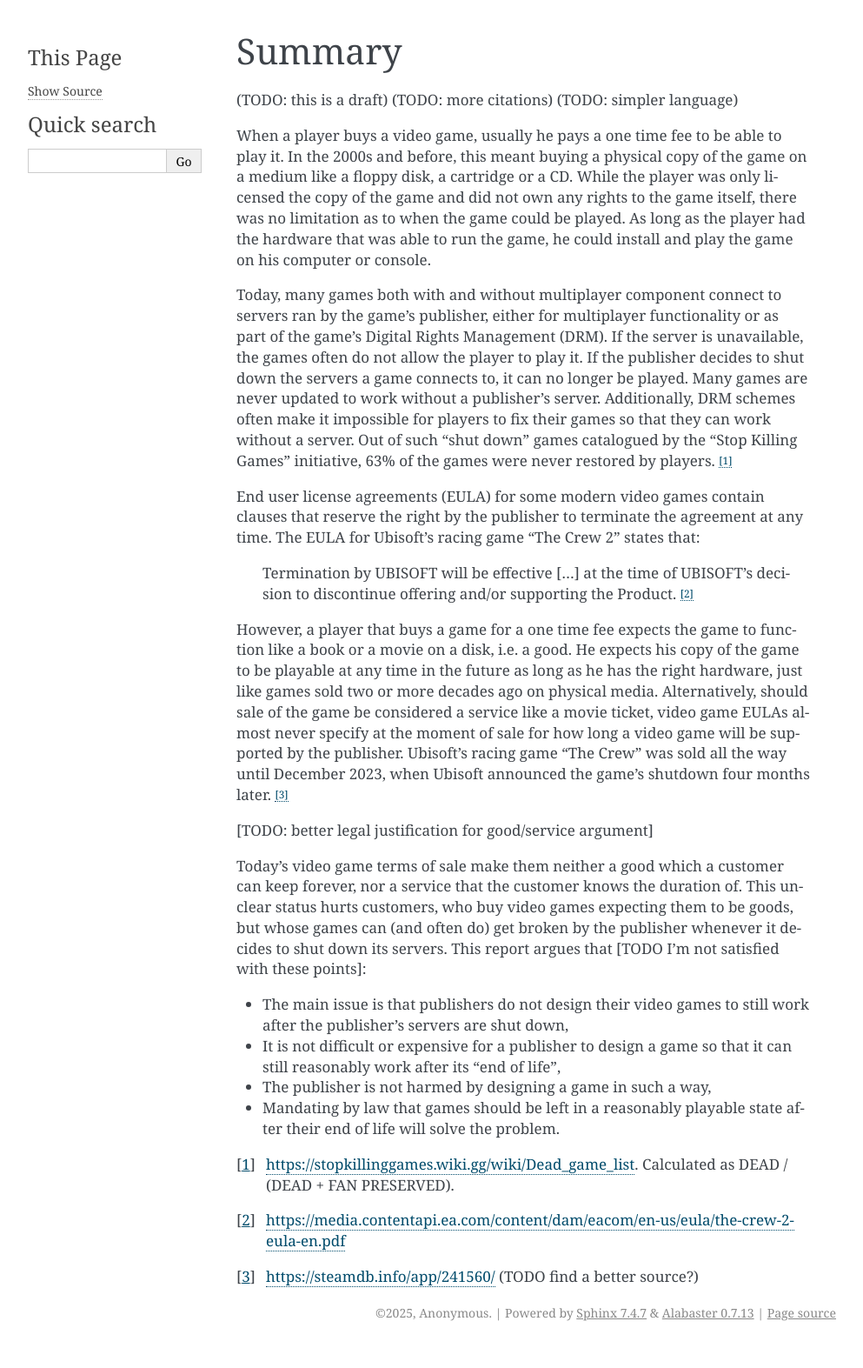
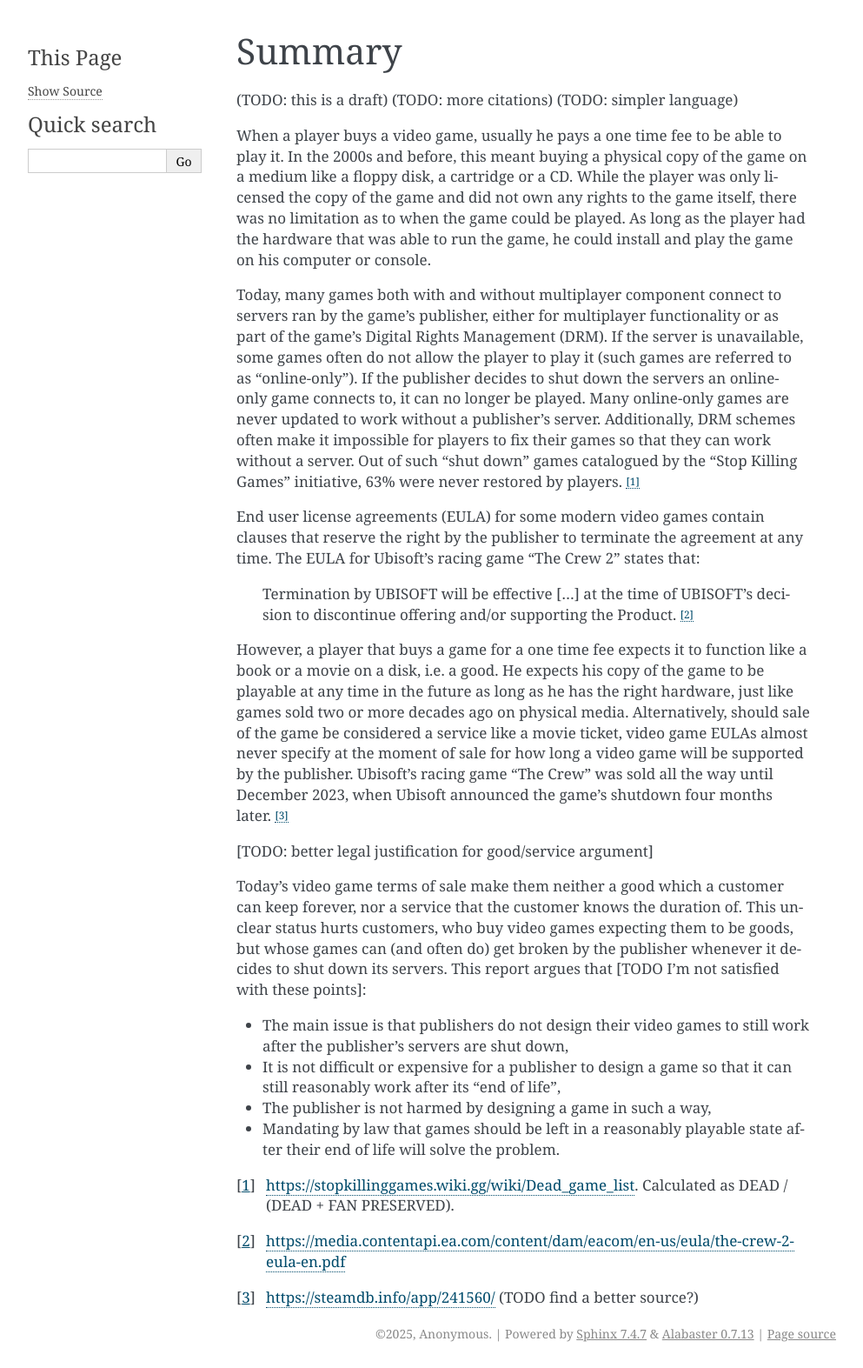
Before and after one commit to Wesmania/game-life-report, a Sphinx documentation site: the page built from source/Summary.rst, in a window 1280 px wide. Shown: the whole page at 87% size, without its empty margins (148-1141 px from the left). Built offline with Sphinx 7.4.7, drawn with Linux system fonts in a browser that asks for light colours; before the commit the page ends 1549 px from its top, so only the background shows below that.

```diff
--- a/source/Summary.rst
+++ b/source/Summary.rst
@@ -15,15 +15,17 @@
 the player had the hardware that was able to run the game, he could install and
 play the game on his computer or console.
 
-Today, many games both with and without multiplayer component connect to servers
-ran by the game's publisher, either for multiplayer functionality or as part of
-the game's Digital Rights Management (DRM). If the server is unavailable, the
-games often do not allow the player to play it. If the publisher decides to shut
-down the servers a game connects to, it can no longer be played. Many games are
-never updated to work without a publisher's server. Additionally, DRM schemes
-often make it impossible for players to fix their games so that they can work
-without a server. Out of such "shut down" games catalogued by the "Stop Killing
-Games" initiative, 63% of the games were never restored by players. [1]_
+Today, many games both with and without multiplayer component connect to
+servers ran by the game's publisher, either for multiplayer functionality or as
+part of the game's Digital Rights Management (DRM). If the server is
+unavailable, some games often do not allow the player to play it (such games
+are referred to as "online-only"). If the publisher decides to shut down the
+servers an online-only game connects to, it can no longer be played. Many
+online-only games are never updated to work without a publisher's server.
+Additionally, DRM schemes often make it impossible for players to fix their
+games so that they can work without a server. Out of such "shut down" games
+catalogued by the "Stop Killing Games" initiative, 63% were never restored by
+players. [1]_
 
 End user license agreements (EULA) for some modern video games contain clauses
 that reserve the right by the publisher to terminate the agreement at any time.
@@ -32,15 +34,15 @@
   Termination by UBISOFT will be effective [...] at the time of UBISOFT’s
   decision to discontinue offering and/or supporting the Product. [2]_
 
-However, a player that buys a game for a one time fee expects the game to
-function like a book or a movie on a disk, i.e. a good. He expects his copy
-of the game to be playable at any time in the future as long as he has the right
-hardware, just like games sold two or more decades ago on physical media.
-Alternatively, should sale of the game be considered a service like a movie
-ticket, video game EULAs almost never specify at the moment of sale for how
-long a video game will be supported by the publisher. Ubisoft's racing game "The
-Crew" was sold all the way until December 2023, when Ubisoft announced the
-game's shutdown four months later. [3]_
+However, a player that buys a game for a one time fee expects it to function
+like a book or a movie on a disk, i.e. a good. He expects his copy of the game
+to be playable at any time in the future as long as he has the right hardware,
+just like games sold two or more decades ago on physical media. Alternatively,
+should sale of the game be considered a service like a movie ticket, video game
+EULAs almost never specify at the moment of sale for how long a video game will
+be supported by the publisher. Ubisoft's racing game "The Crew" was sold all
+the way until December 2023, when Ubisoft announced the game's shutdown four
+months later. [3]_
 
 [TODO: better legal justification for good/service argument]
 
```
Also changed, not shown: source/Technical stuff part 1.rst (+61 -3 lines).
